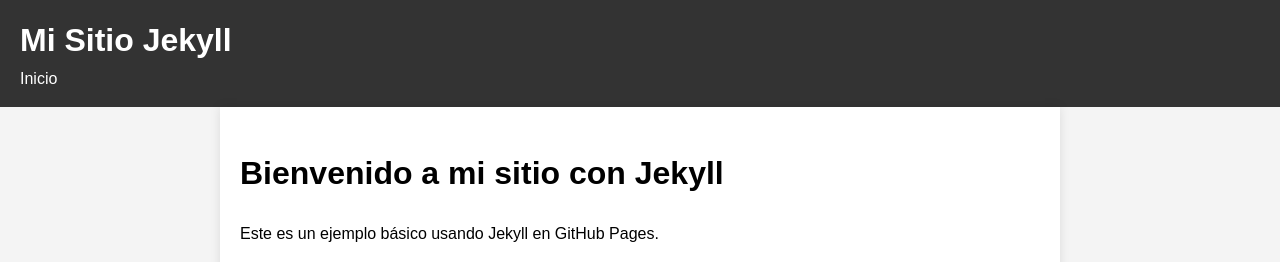
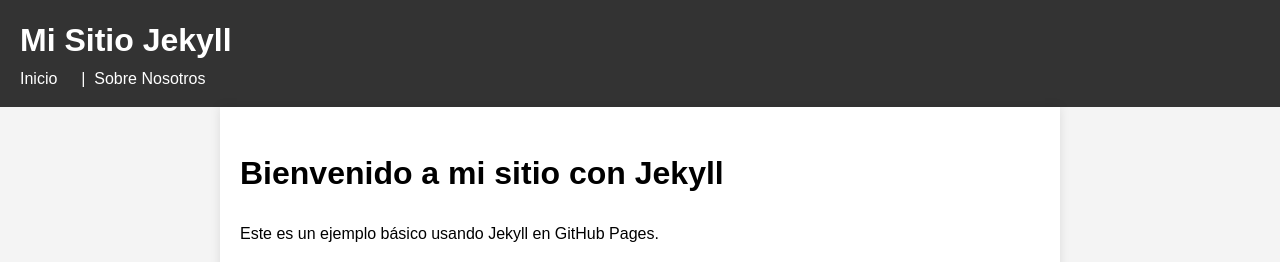
Before and after one commit to alberthr/alberthr.github.io, a Jekyll site: the page built from index.md, in a window 1280 px wide. Shown: the top 262 px of the page. Built offline with Jekyll 4.4.1, drawn with Linux system fonts in a browser that asks for light colours.

Commit message:
Update header.html

```diff
--- a/_includes/header.html
+++ b/_includes/header.html
@@ -2,6 +2,8 @@
   <h1>{{ site.title }}</h1>
   <nav>
     <a href="{{ '/' | relative_url }}">Inicio</a>
+    &nbsp;|&nbsp;
+    <a href="{{ '/sobre.html' | relative_url }}">Sobre Nosotros</a>
     <!-- Añade otros enlaces aquí -->
   </nav>
 </header>
```
